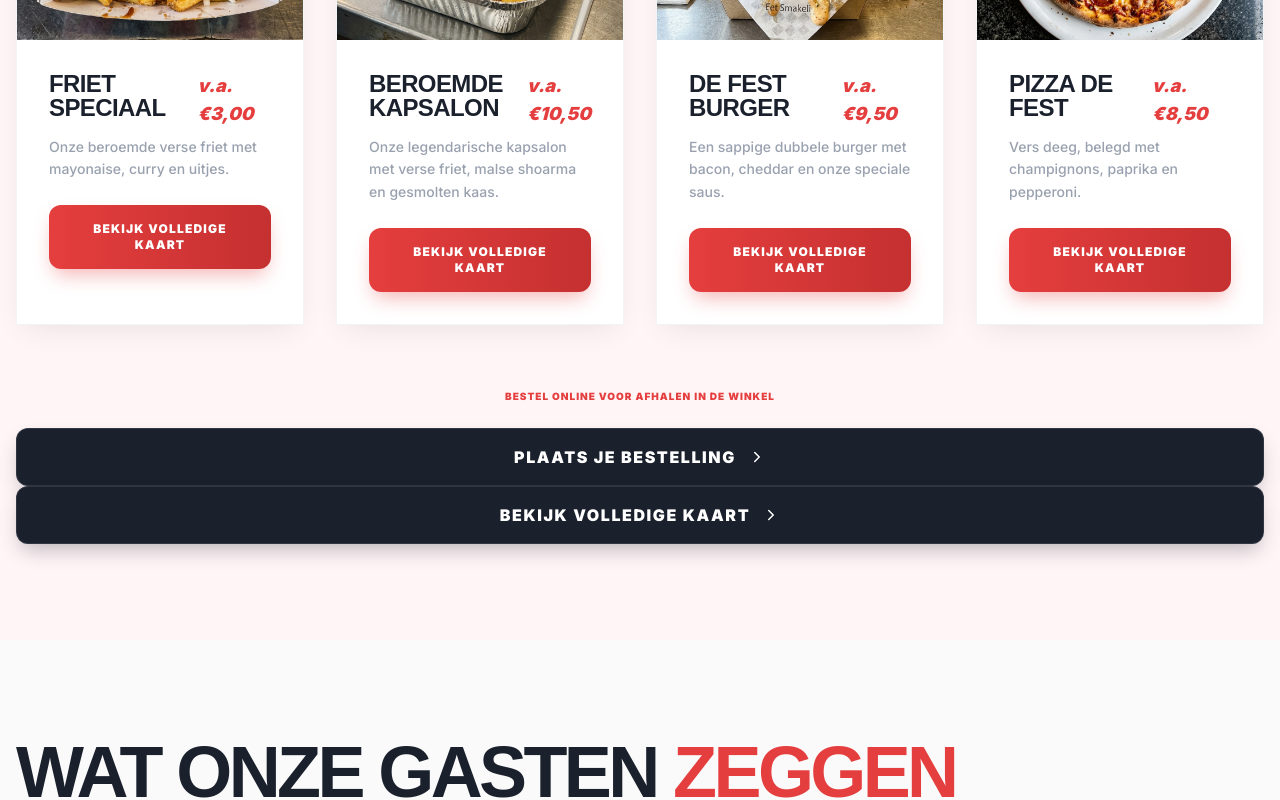
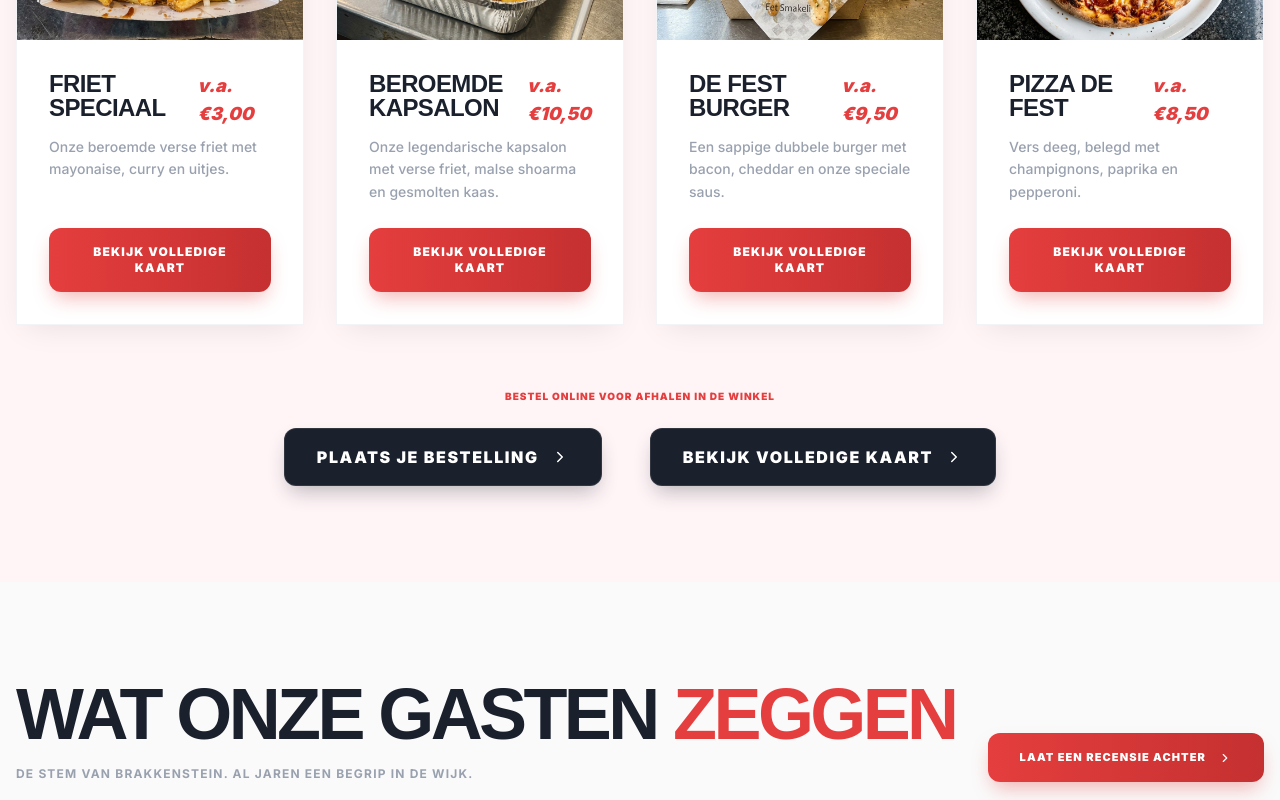
Before and after one commit to maximetdoucet-glitch/Cafeteria-De-Fest, a Next.js app: page / in a window 1280 px wide. Shown: the part 1240-2040 px from the top of the page. Built offline with nearby package versions, Linux system fonts and the light colour scheme.

Commit message:
Polish CTA buttons alignment, spacing, and styles across all sections

```diff
--- a/src/components/pages/AboutContent.tsx
+++ b/src/components/pages/AboutContent.tsx
@@ -108,17 +108,17 @@ export default function AboutContent() {
                    word.toLowerCase() === 'de' || word.toLowerCase() === 'fest' || word.toLowerCase() === 'atmosphere' || word.toLowerCase() === 'atmosphäre' ? <span key={i} className="text-brand-red">{word} </span> : word + ' '
                  ))}
               </h2>
-              <div className="flex flex-col md:flex-row gap-6 justify-center items-center">
+              <div className="flex flex-col md:flex-row gap-8 justify-center items-center">
                  <a
                    href="https://www.google.com/search?q=Cafetaria+De+Fest+Brakkenstein+Nijmegen#lrd=0x47c708e88df7e979:0x848245aab48d30c1,3,1"
                    target="_blank"
                    rel="noopener noreferrer"
-                   className="flex items-center gap-2 text-white font-black uppercase tracking-widest text-xs border-b-2 border-brand-red pb-1 hover:text-brand-red transition-all group"
+                   className="btn-premium-primary shimmer flex items-center gap-3 !px-10 !py-5"
                  >
                    {t('reviews.cta.button')}
                    <ChevronRight size={14} className="group-hover:translate-x-1 transition-transform" />
                  </a>
-                 <a href="#location" className="px-12 py-5 border-2 border-white/20 text-white font-black uppercase tracking-widest text-xs hover:border-brand-red transition-all">
+                 <a href="#location" className="btn-premium-secondary shimmer !px-12 !py-5">
                     {t('about.cta.location')}
                  </a>
               </div>
--- a/src/components/sections/Location.tsx
+++ b/src/components/sections/Location.tsx
@@ -72,7 +72,7 @@ export default function Location() {
                href="https://www.google.com/maps/dir/?api=1&destination=Kanunnik+Boenenstraat+2-4+Nijmegen"
                target="_blank"
                rel="noopener noreferrer"
-               className="inline-block px-10 py-4 border-4 border-brand-charcoal font-black uppercase text-xs tracking-[0.2em] hover:bg-brand-charcoal hover:text-white transition-all shadow-xl"
+               className="btn-premium-outline shimmer !inline-flex items-center justify-center"
              >
                 {t('location.route')}
              </a>
--- a/src/components/sections/Menu.tsx
+++ b/src/components/sections/Menu.tsx
@@ -55,7 +55,7 @@ export default function Menu() {
 
         <div className="grid grid-cols-1 md:grid-cols-2 lg:grid-cols-4 gap-8">
           {highlights.map((item) => (
-            <div key={item.name} className="group bg-white border border-gray-100 food-card-shadow overflow-hidden relative">
+            <div key={item.name} className="group bg-white border border-gray-100 food-card-shadow overflow-hidden relative flex flex-col">
               {/* Popular Badge */}
               <div className="absolute top-4 right-4 z-20 flex items-center gap-1 bg-brand-red text-white font-black text-[10px] uppercase px-3 py-1.5 shadow-lg">
                 <Flame size={12} />
@@ -75,16 +75,17 @@ export default function Menu() {
               </div>
 
               {/* Content */}
-              <div className="p-6 md:p-8">
+              <div className="p-6 md:p-8 flex-1 flex flex-col">
                 <div className="flex justify-between items-start mb-2">
                   <h3 className="text-2xl font-black text-brand-charcoal leading-none group-hover:text-brand-red transition-colors">
                     {item.name}
                   </h3>
                   <span className="text-brand-red font-black italic text-lg">{item.price}</span>
                 </div>
-                <p className="text-gray-400 text-sm font-medium leading-relaxed mb-6">
+                <p className="text-gray-400 text-sm font-medium leading-relaxed mb-6 flex-1">
                   {item.description}
                 </p>
+                <div className="space-y-3">
                   <button
                     onClick={openOrder}
                     className="md:hidden w-full btn-premium-primary shimmer text-xs py-3"
@@ -93,10 +94,11 @@ export default function Menu() {
                   </button>
                   <Link
                     href="/menu"
-                  className="w-full btn-premium-primary shimmer text-xs py-3 text-center flex items-center justify-center"
+                    className="w-full btn-premium-primary shimmer text-xs py-3 text-center flex items-center justify-center translate-y-0"
                   >
                     {t('menu.cta.full')}
                   </Link>
+                </div>
               </div>
             </div>
           ))}
@@ -107,9 +109,10 @@ export default function Menu() {
           <p className="text-[10px] font-black uppercase tracking-widest text-brand-red mb-6">
             {t('section.order.info')}
           </p>
+          <div className="flex flex-col md:flex-row gap-6 md:gap-12 justify-center items-center">
             <button
               onClick={openOrder}
-            className="btn-premium-secondary shimmer flex w-full justify-center items-center gap-3 mb-4 md:mb-0"
+              className="btn-premium-secondary shimmer flex w-full md:w-auto justify-center items-center gap-3"
             >
               {t('hero.cta.order')}
               <ChevronRight size={18} />
@@ -123,6 +126,7 @@ export default function Menu() {
             </Link>
           </div>
         </div>
+      </div>
     </section>
   );
 }
--- a/src/components/sections/Testimonials.tsx
+++ b/src/components/sections/Testimonials.tsx
@@ -46,7 +46,7 @@ export default function Testimonials() {
             href="https://www.google.com/search?q=Cafetaria+De+Fest+Brakkenstein+Nijmegen#lrd=0x47c708e88df7e979:0x848245aab48d30c1,3,1"
             target="_blank"
             rel="noopener noreferrer"
-            className="flex items-center gap-2 text-brand-charcoal font-black uppercase tracking-widest text-[10px] border-b-2 border-brand-red pb-1 hover:text-brand-red transition-all group"
+            className="btn-premium-primary shimmer flex items-center gap-3 !px-8 !py-4 text-[11px]"
           >
             {t('reviews.cta.button')}
             <ChevronRight size={14} className="group-hover:translate-x-1 transition-transform" />
```
Lines whose indentation alone changed are shown as unchanged.
